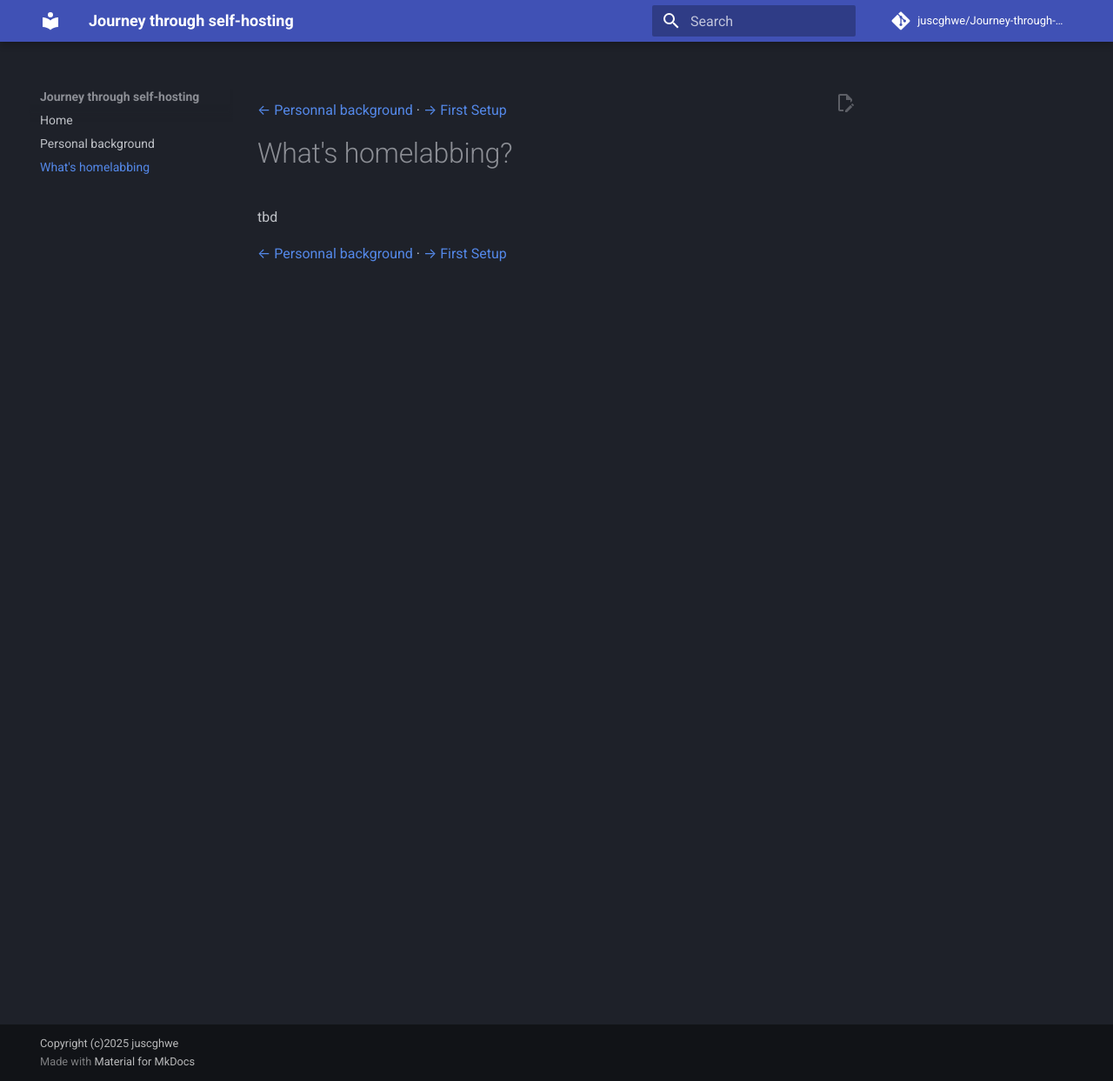
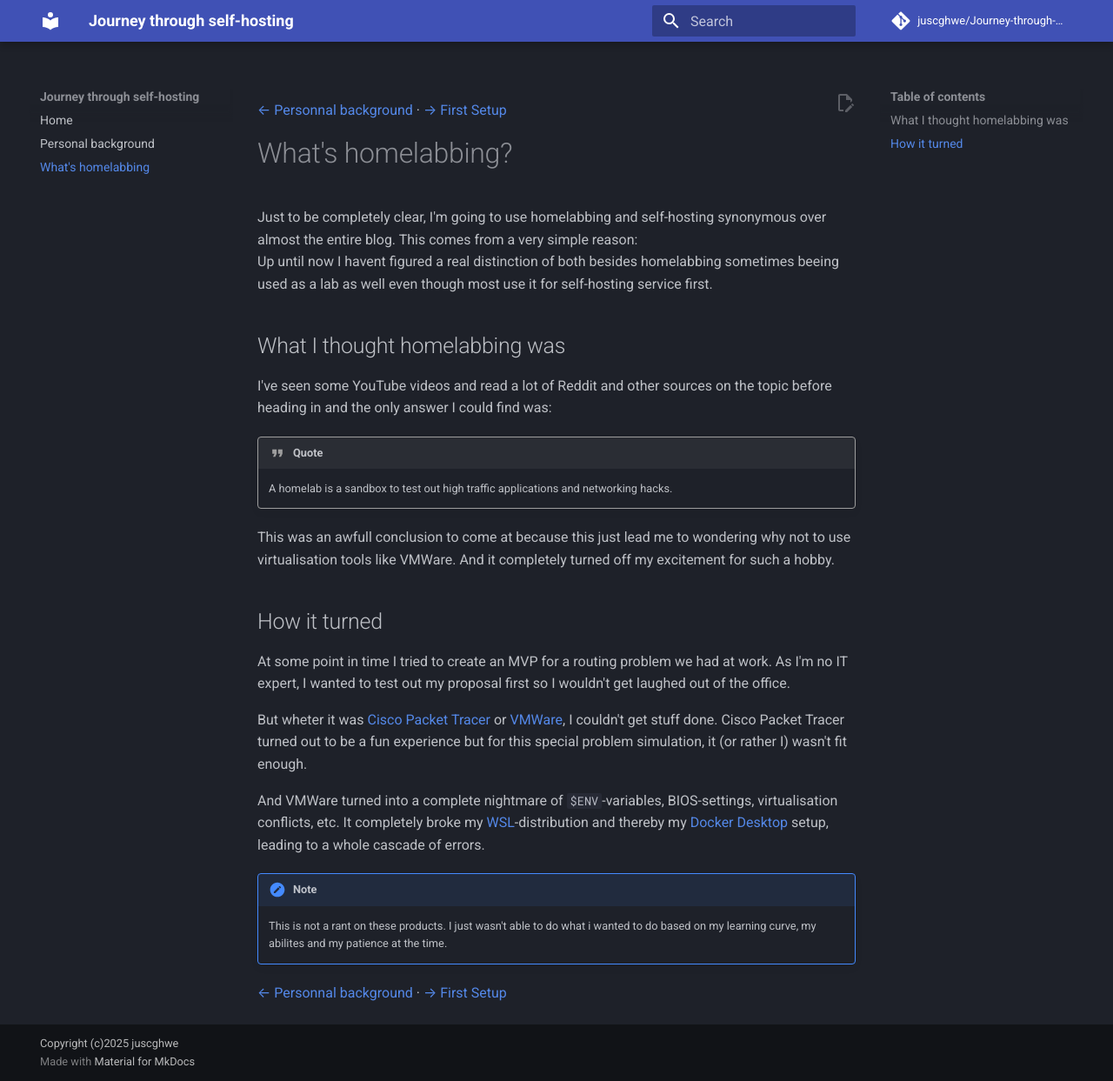
Before and after one commit to juscghwe/Journey-through-self-hosting, an MkDocs documentation site: the page built from docs/01-introduction-homelabbing.md, in a window 1280 px wide and 1243 px high. Shown: the whole window at 87% size. Built offline with MkDocs 1.6.1 and Material for MkDocs 9.7.7, drawn with Linux system fonts in a browser that asks for light colours; comment, search, counter and statistics services are not loaded.

Commit message:
text edits

```diff
--- a/docs/01-introduction-homelabbing.md
+++ b/docs/01-introduction-homelabbing.md
@@ -12,7 +12,31 @@ nav_order: 2
 
 # What's homelabbing?
 
-tbd
+Just to be completely clear, I'm going to use homelabbing and self-hosting synonymous over almost the entire blog. This comes from a very simple reason:
+Up until now I havent figured a real distinction of both besides homelabbing sometimes beeing used as a lab as well even though most use it for self-hosting service first.
+
+## What I thought homelabbing was
+
+I've seen some YouTube videos and read a lot of Reddit and other sources on the topic before heading in and the only answer I could find was:
+
+!!! quote
+
+    A homelab is a sandbox to test out high traffic applications and networking hacks.
+
+This was an awfull conclusion to come at because this just lead me to wondering why not to use virtualisation tools like VMWare. And it completely turned off my excitement for such a hobby.
+
+## How it turned
+
+At some point in time I tried to create an MVP for a routing problem we had at work. As I'm no IT expert, I wanted to test out my proposal first so I wouldn't get laughed out of the office.
+
+But wheter it was [Cisco Packet Tracer](https://www.netacad.com/cisco-packet-tracer) or [VMWare](https://www.vmware.com/), I couldn't get stuff done. Cisco Packet Tracer turned out to be a fun experience but for this special problem simulation, it (or rather I) wasn't fit enough.
+
+And VMWare turned into a complete nightmare of `$ENV`-variables, BIOS-settings, virtualisation conflicts, etc. It completely broke my [WSL](https://learn.microsoft.com/en-us/windows/wsl/about)-distribution and thereby my [Docker Desktop](https://www.docker.com/products/docker-desktop/) setup, leading to a whole cascade of errors.
+
+!!! note
+
+    This is not a rant on these products. I just wasn't able to do what i wanted to do based on my learning curve, my abilites and my patience at the time.
+
 
 
 
```
